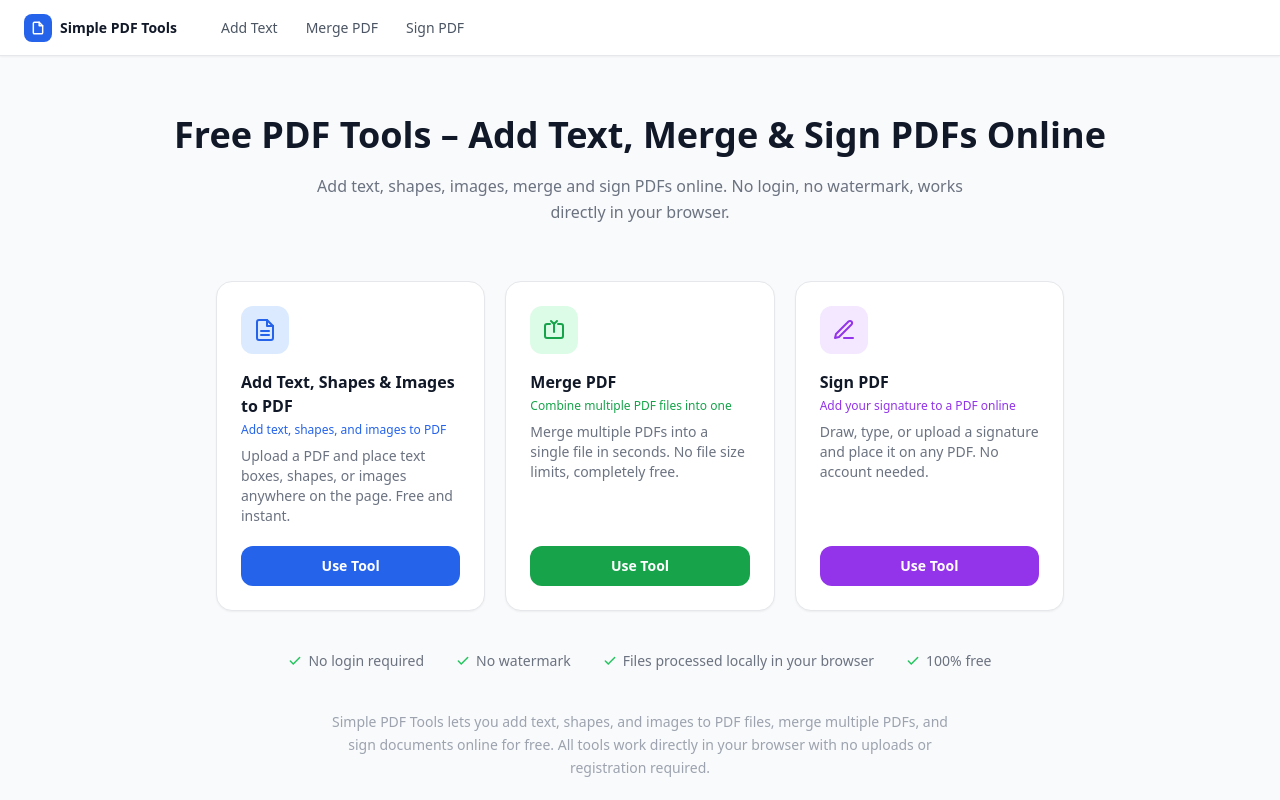
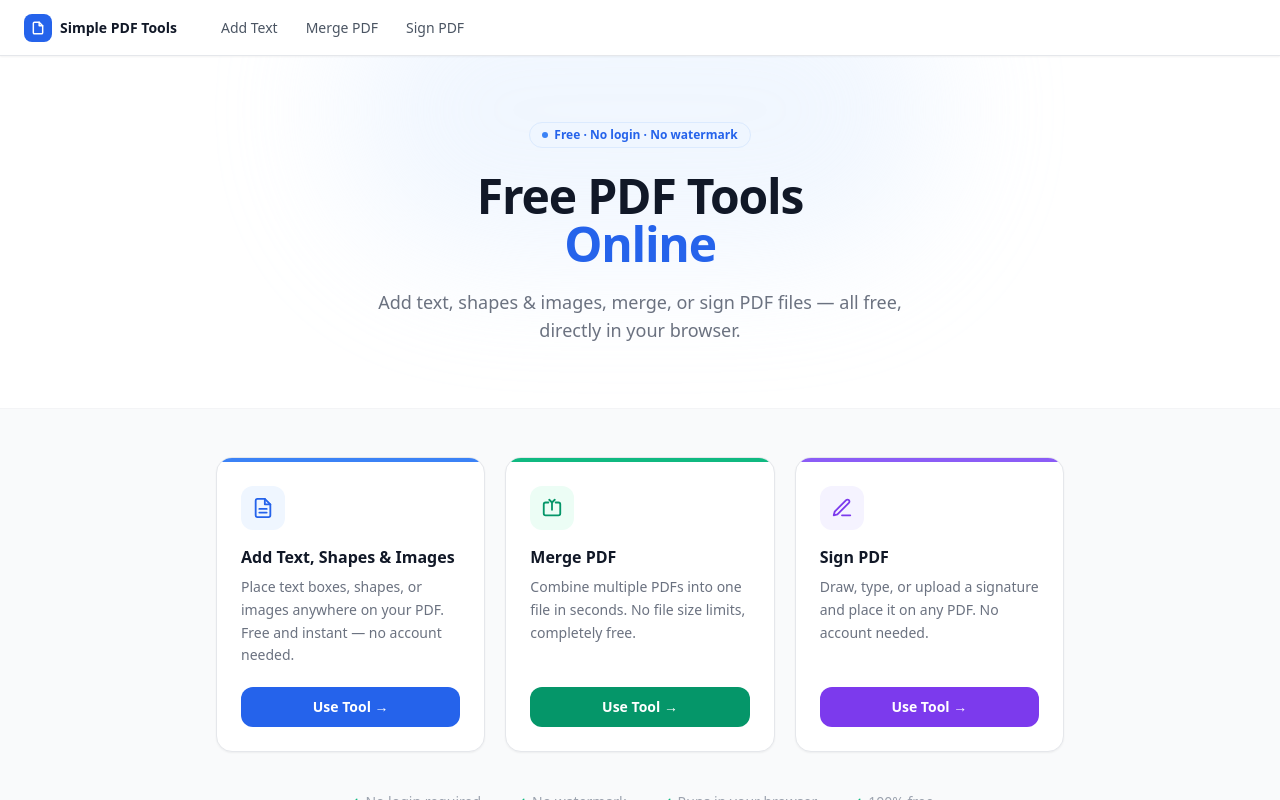
Before and after one commit to Dize01/Mini-App, a React (Vite) app: page / in a window 1280 px wide. Built offline with nearby package versions, Linux system fonts and the light colour scheme.

Commit message:
UI changes

```diff
--- /dev/null
+++ b/src/components/Footer.jsx
@@ -0,0 +1,63 @@
+import { Link } from 'react-router-dom';
+
+const TOOLS = [
+  { label: 'Add Text to PDF', href: '/add-text-to-pdf' },
+  { label: 'Merge PDF',       href: '/merge-pdf-online' },
+  { label: 'Sign PDF',        href: '/sign-pdf-online'  },
+];
+
+export default function Footer() {
+  return (
+    <footer className="bg-gray-950 text-gray-400 shrink-0">
+      <div className="max-w-4xl mx-auto px-6 py-12">
+        <div className="grid grid-cols-1 sm:grid-cols-3 gap-8 pb-8 border-b border-gray-800">
+
+          {/* Brand */}
+          <div>
+            <Link to="/" className="inline-flex items-center gap-2 mb-3">
+              <div className="w-7 h-7 bg-blue-600 rounded-lg flex items-center justify-center shrink-0">
+                <svg width="14" height="14" viewBox="0 0 24 24" fill="none" stroke="white" strokeWidth="2.5" strokeLinecap="round" strokeLinejoin="round">
+                  <path d="M14 2H6a2 2 0 0 0-2 2v16a2 2 0 0 0 2 2h12a2 2 0 0 0 2-2V8z"/>
+                  <polyline points="14 2 14 8 20 8"/>
+                </svg>
+              </div>
+              <span className="text-white font-bold text-sm">Simple PDF Tools</span>
+            </Link>
+            <p className="text-sm leading-relaxed">
+              Free online PDF tools.<br/>
+              No login. No watermark.<br/>
+              Works in your browser.
+            </p>
+          </div>
+
+          {/* Tools */}
+          <div>
+            <h3 className="text-white font-semibold text-sm mb-4">Tools</h3>
+            <ul className="space-y-2.5">
+              {TOOLS.map(t => (
+                <li key={t.href}>
+                  <Link to={t.href} className="text-sm hover:text-white transition-colors">
+                    {t.label}
+                  </Link>
+                </li>
+              ))}
+            </ul>
+          </div>
+
+          {/* Legal */}
+          <div>
+            <h3 className="text-white font-semibold text-sm mb-4">Legal</h3>
+            <ul className="space-y-2.5">
+              <li><span className="text-sm text-gray-600 cursor-default">Privacy Policy <span className="text-xs">(coming soon)</span></span></li>
+              <li><span className="text-sm text-gray-600 cursor-default">Terms of Use <span className="text-xs">(coming soon)</span></span></li>
+            </ul>
+          </div>
+
+        </div>
+        <p className="pt-6 text-center text-xs text-gray-600">
+          © {new Date().getFullYear()} Simple PDF Tools. All rights reserved.
+        </p>
+      </div>
+    </footer>
+  );
+}
--- a/src/pages/AddTextPage.jsx
+++ b/src/pages/AddTextPage.jsx
@@ -3,6 +3,7 @@ import { Helmet } from 'react-helmet-async';
 import UploadScreen from '../components/UploadScreen';
 import Editor from '../components/Editor';
 import FAQ from '../components/FAQ';
+import Footer from '../components/Footer';
 
 const HOW_TO = [
   { step: '01', title: 'Upload your PDF', desc: 'Click "Choose PDF" or drag and drop your file onto the upload area.' },
@@ -59,7 +60,7 @@ export default function AddTextPage() {
 
   // Landing + upload mode
   return (
-    <div className="flex-1 overflow-y-auto bg-gray-50">
+    <div className="flex-1 overflow-y-auto bg-gray-50 flex flex-col">
       <Helmet>
         <title>Add Text, Shapes & Images to PDF Online Free – No Login</title>
         <meta name="description" content="Upload a PDF and add text, shapes, or images instantly. Free, no sign-up required." />
@@ -124,6 +125,8 @@ export default function AddTextPage() {
         </section>
 
       </div>
+
+      <Footer />
     </div>
   );
 }
--- a/src/pages/HomePage.jsx
+++ b/src/pages/HomePage.jsx
@@ -1,47 +1,54 @@
 import { Link } from 'react-router-dom';
 import { Helmet } from 'react-helmet-async';
+import Footer from '../components/Footer';
 
 const TOOLS = [
   {
     href: '/add-text-to-pdf',
-    color: 'blue',
+    accent: 'bg-blue-500',
+    iconBg: 'bg-blue-50',
+    iconColor: 'text-blue-600',
+    btn: 'bg-blue-600 hover:bg-blue-700',
     icon: (
-      <svg width="24" height="24" viewBox="0 0 24 24" fill="none" stroke="currentColor" strokeWidth="2" strokeLinecap="round" strokeLinejoin="round">
+      <svg width="22" height="22" viewBox="0 0 24 24" fill="none" stroke="currentColor" strokeWidth="2" strokeLinecap="round" strokeLinejoin="round">
         <path d="M14 2H6a2 2 0 0 0-2 2v16a2 2 0 0 0 2 2h12a2 2 0 0 0 2-2V8z"/>
         <polyline points="14 2 14 8 20 8"/>
         <line x1="16" y1="13" x2="8" y2="13"/>
         <line x1="16" y1="17" x2="8" y2="17"/>
       </svg>
     ),
-    title: 'Add Text, Shapes & Images to PDF',
-    keyword: 'Add text, shapes, and images to PDF',
-    description: 'Upload a PDF and place text boxes, shapes, or images anywhere on the page. Free and instant.',
+    title: 'Add Text, Shapes & Images',
+    description: 'Place text boxes, shapes, or images anywhere on your PDF. Free and instant — no account needed.',
   },
   {
     href: '/merge-pdf-online',
-    color: 'green',
+    accent: 'bg-emerald-500',
+    iconBg: 'bg-emerald-50',
+    iconColor: 'text-emerald-600',
+    btn: 'bg-emerald-600 hover:bg-emerald-700',
     icon: (
-      <svg width="24" height="24" viewBox="0 0 24 24" fill="none" stroke="currentColor" strokeWidth="2" strokeLinecap="round" strokeLinejoin="round">
+      <svg width="22" height="22" viewBox="0 0 24 24" fill="none" stroke="currentColor" strokeWidth="2" strokeLinecap="round" strokeLinejoin="round">
         <path d="M8 6H5a2 2 0 0 0-2 2v10a2 2 0 0 0 2 2h14a2 2 0 0 0 2-2V8a2 2 0 0 0-2-2h-3"/>
         <polyline points="15 3 12 6 9 3"/>
         <line x1="12" y1="6" x2="12" y2="14"/>
       </svg>
     ),
     title: 'Merge PDF',
-    keyword: 'Combine multiple PDF files into one',
-    description: 'Merge multiple PDFs into a single file in seconds. No file size limits, completely free.',
+    description: 'Combine multiple PDFs into one file in seconds. No file size limits, completely free.',
   },
   {
     href: '/sign-pdf-online',
-    color: 'purple',
+    accent: 'bg-violet-500',
+    iconBg: 'bg-violet-50',
+    iconColor: 'text-violet-600',
+    btn: 'bg-violet-600 hover:bg-violet-700',
     icon: (
-      <svg width="24" height="24" viewBox="0 0 24 24" fill="none" stroke="currentColor" strokeWidth="2" strokeLinecap="round" strokeLinejoin="round">
+      <svg width="22" height="22" viewBox="0 0 24 24" fill="none" stroke="currentColor" strokeWidth="2" strokeLinecap="round" strokeLinejoin="round">
         <path d="M12 20h9"/>
         <path d="M16.5 3.5a2.121 2.121 0 0 1 3 3L7 19l-4 1 1-4L16.5 3.5z"/>
       </svg>
     ),
     title: 'Sign PDF',
-    keyword: 'Add your signature to a PDF online',
     description: 'Draw, type, or upload a signature and place it on any PDF. No account needed.',
   },
 ];
@@ -49,65 +56,75 @@ const TOOLS = [
 const TRUST = [
   'No login required',
   'No watermark',
-  'Files processed locally in your browser',
+  'Runs in your browser',
   '100% free',
 ];
 
-const colorMap = {
-  blue:   { bg: 'bg-blue-100',   text: 'text-blue-600',   btn: 'bg-blue-600 hover:bg-blue-700' },
-  green:  { bg: 'bg-green-100',  text: 'text-green-600',  btn: 'bg-green-600 hover:bg-green-700' },
-  purple: { bg: 'bg-purple-100', text: 'text-purple-600', btn: 'bg-purple-600 hover:bg-purple-700' },
-};
-
 export default function HomePage() {
   return (
-    <div className="flex-1 overflow-y-auto bg-gray-50">
+    <div className="flex-1 overflow-y-auto bg-gray-50 flex flex-col">
       <Helmet>
         <title>Free PDF Tools – Add Text, Merge & Sign PDFs Online</title>
         <meta name="description" content="Add text, shapes, and images to PDF, merge multiple PDFs, and sign documents online for free. No login, no watermark, works directly in your browser." />
       </Helmet>
 
+      <div className="flex-1">
         {/* Hero */}
-      <section className="text-center py-14 px-6">
-        <h1 className="text-4xl font-bold text-gray-900 mb-4 leading-tight">
-          Free PDF Tools – Add Text, Merge & Sign PDFs Online
+        <section className="relative bg-white border-b border-gray-100 text-center py-16 px-6 overflow-hidden">
+          {/* Subtle gradient blob */}
+          <div className="absolute inset-0 pointer-events-none" aria-hidden>
+            <div className="absolute -top-24 left-1/2 -translate-x-1/2 w-[600px] h-[300px] bg-blue-100 rounded-full blur-3xl opacity-40" />
+          </div>
+
+          <div className="relative">
+            {/* Pill badge */}
+            <span className="inline-flex items-center gap-1.5 px-3 py-1 rounded-full bg-blue-50 text-blue-600 text-xs font-semibold mb-6 border border-blue-100">
+              <span className="w-1.5 h-1.5 rounded-full bg-blue-500 inline-block" />
+              Free · No login · No watermark
+            </span>
+
+            <h1 className="text-4xl sm:text-5xl font-extrabold text-gray-900 mb-5 leading-tight tracking-tight">
+              Free PDF Tools<br className="hidden sm:block" />
+              <span className="text-blue-600"> Online</span>
             </h1>
-        <p className="text-base text-gray-500 max-w-2xl mx-auto leading-relaxed">
-          Add text, shapes, images, merge and sign PDFs online.
-          No login, no watermark, works directly in your browser.
+            <p className="text-base sm:text-lg text-gray-500 max-w-xl mx-auto leading-relaxed">
+              Add text, shapes &amp; images, merge, or sign PDF files —
+              all free, directly in your browser.
             </p>
+          </div>
         </section>
 
         {/* Tool cards */}
-      <section className="max-w-4xl mx-auto px-4 sm:px-6 pb-10">
+        <section className="max-w-4xl mx-auto px-4 sm:px-6 py-12">
           <div className="grid grid-cols-1 sm:grid-cols-2 lg:grid-cols-3 gap-5">
-          {TOOLS.map(tool => {
-            const c = colorMap[tool.color];
-            return (
+            {TOOLS.map(tool => (
               <Link
                 key={tool.href}
                 to={tool.href}
-                className="group bg-white rounded-2xl border border-gray-200 p-6 flex flex-col shadow-sm hover:shadow-md hover:border-gray-300 transition-all"
+                className="group bg-white rounded-2xl border border-gray-200 overflow-hidden flex flex-col shadow-sm hover:shadow-lg hover:border-gray-300 transition-all duration-200"
               >
-                <div className={`w-12 h-12 rounded-xl ${c.bg} ${c.text} flex items-center justify-center mb-4`}>
+                {/* Colored top accent bar */}
+                <div className={`h-1 w-full ${tool.accent}`} />
+
+                <div className="p-6 flex flex-col flex-1">
+                  <div className={`w-11 h-11 rounded-xl ${tool.iconBg} ${tool.iconColor} flex items-center justify-center mb-4`}>
                     {tool.icon}
                   </div>
-                <h2 className="text-base font-semibold text-gray-900 mb-1">{tool.title}</h2>
-                <p className={`text-xs font-medium mb-2 ${c.text}`}>{tool.keyword}</p>
-                <p className="text-sm text-gray-500 flex-1 mb-5">{tool.description}</p>
-                <span className={`w-full text-center py-2.5 rounded-xl text-white text-sm font-semibold transition-colors ${c.btn}`}>
-                  Use Tool
+                  <h2 className="text-base font-bold text-gray-900 mb-2 leading-snug">{tool.title}</h2>
+                  <p className="text-sm text-gray-500 flex-1 mb-5 leading-relaxed">{tool.description}</p>
+                  <span className={`w-full text-center py-2.5 rounded-xl text-white text-sm font-semibold transition-colors ${tool.btn}`}>
+                    Use Tool →
                   </span>
+                </div>
               </Link>
-            );
-          })}
+            ))}
           </div>
 
           {/* Trust badges */}
           <div className="mt-10 flex flex-wrap justify-center gap-x-8 gap-y-3">
             {TRUST.map(badge => (
-            <span key={badge} className="flex items-center gap-1.5 text-sm text-gray-500">
-              <svg width="14" height="14" viewBox="0 0 24 24" fill="none" stroke="currentColor" strokeWidth="2.5" strokeLinecap="round" className="text-green-500 shrink-0">
+              <span key={badge} className="flex items-center gap-1.5 text-sm text-gray-400">
+                <svg width="13" height="13" viewBox="0 0 24 24" fill="none" stroke="currentColor" strokeWidth="2.5" strokeLinecap="round" className="text-emerald-500 shrink-0">
                   <polyline points="20 6 9 17 4 12"/>
                 </svg>
                 {badge}
@@ -125,5 +142,8 @@ export default function HomePage() {
           </p>
         </section>
       </div>
+
+      <Footer />
+    </div>
   );
 }
--- a/src/pages/MergePage.jsx
+++ b/src/pages/MergePage.jsx
@@ -1,5 +1,6 @@
 import { Helmet } from 'react-helmet-async';
 import FAQ from '../components/FAQ';
+import Footer from '../components/Footer';
 
 const HOW_TO = [
   { step: '01', title: 'Upload your PDF files', desc: 'Select multiple PDF files from your device to combine.' },
@@ -36,7 +37,7 @@ const FAQ_ITEMS = [
 
 export default function MergePage() {
   return (
-    <div className="flex-1 overflow-y-auto bg-gray-50">
+    <div className="flex-1 overflow-y-auto bg-gray-50 flex flex-col">
       <Helmet>
         <title>Merge PDF Online Free – Combine PDF Files Instantly</title>
         <meta name="description" content="Merge multiple PDF files into one in seconds. Free, fast, and no sign-up required." />
@@ -106,6 +107,8 @@ export default function MergePage() {
         </section>
 
       </div>
+
+      <Footer />
     </div>
   );
 }
--- a/src/pages/SignPage.jsx
+++ b/src/pages/SignPage.jsx
@@ -1,5 +1,6 @@
 import { Helmet } from 'react-helmet-async';
 import FAQ from '../components/FAQ';
+import Footer from '../components/Footer';
 
 const HOW_TO = [
   { step: '01', title: 'Upload your PDF', desc: 'Select the PDF document you need to sign.' },
@@ -36,7 +37,7 @@ const FAQ_ITEMS = [
 
 export default function SignPage() {
   return (
-    <div className="flex-1 overflow-y-auto bg-gray-50">
+    <div className="flex-1 overflow-y-auto bg-gray-50 flex flex-col">
       <Helmet>
         <title>Sign PDF Online Free – Add Signature to PDF</title>
         <meta name="description" content="Add your signature to a PDF online. Free, fast, and no sign-up required." />
@@ -105,6 +106,8 @@ export default function SignPage() {
         </section>
 
       </div>
+
+      <Footer />
     </div>
   );
 }
```
Lines whose indentation alone changed are shown as unchanged.
